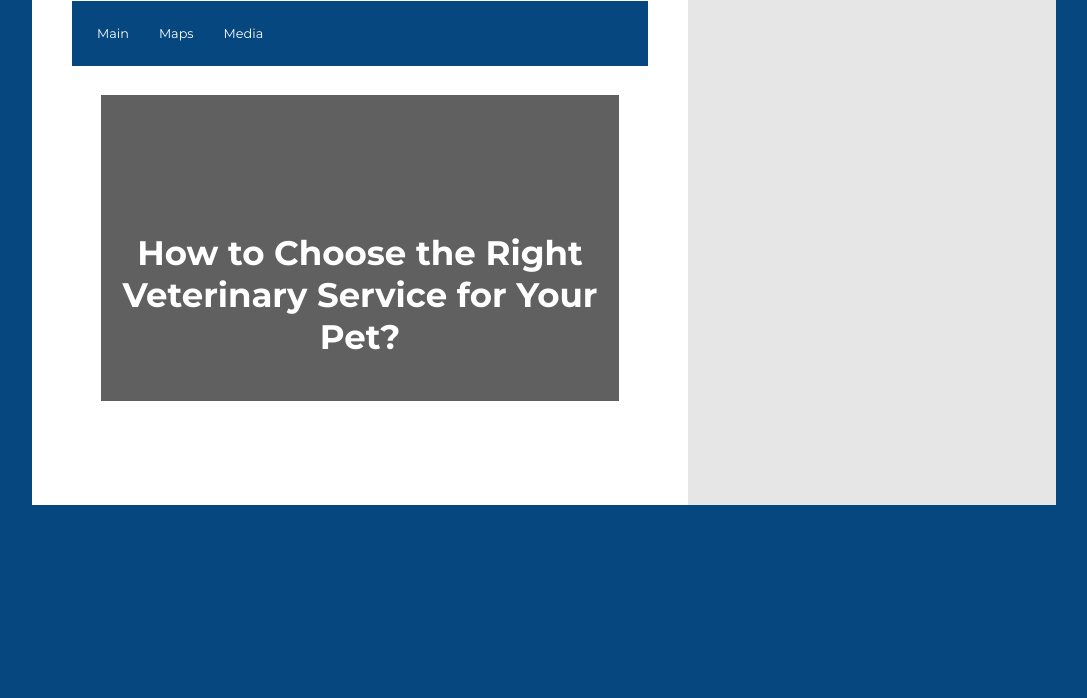
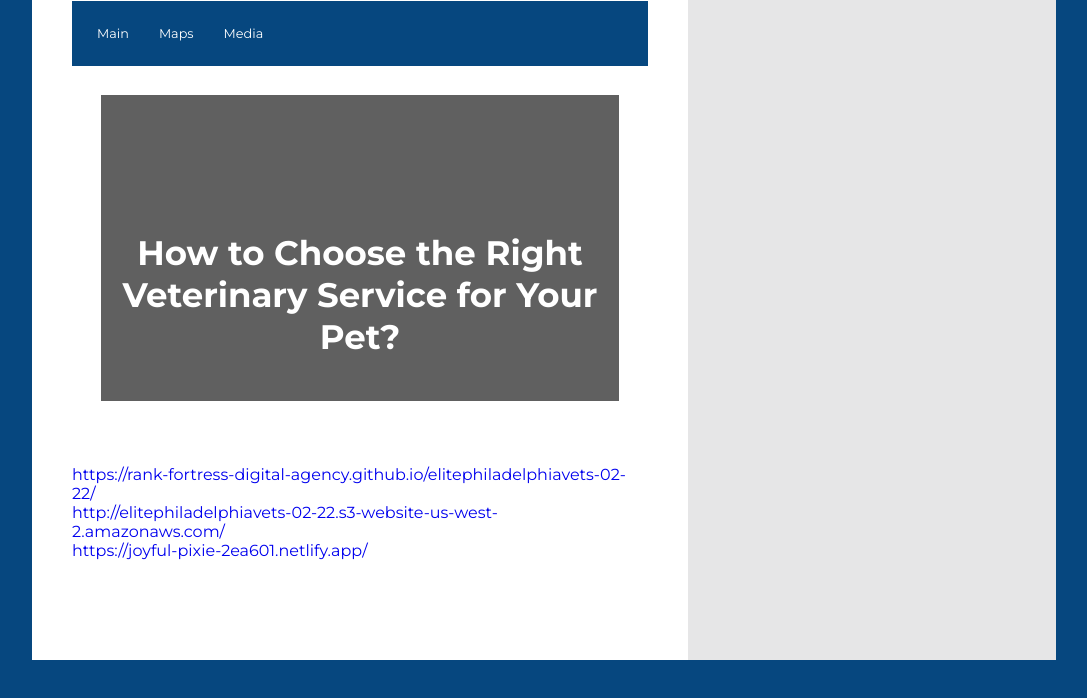
Before and after one commit to Rank-Fortress-Digital-Agency/elitephiladelphiavets-01-22, a plain HTML site: page index.html in a window 1280 px wide. Shown: the part 6678-7376 px from the top of the page, without its empty margins (96-1183 px from the left). Before the commit the page ends 7223 px from the top, so only its background shows below. Drawn offline with Linux system fonts and the light colour scheme.

Commit message:
Add files via upload

```diff
--- a/index.html
+++ b/index.html
@@ -285,6 +285,15 @@ img {
         <iframe src="index.html" style="border:0px #ffffff none;" name="" scrolling="yes" frameborder="1" marginheight="0px" marginwidth="0px" height="400px" width="100%" allowfullscreen></iframe>
       </section>
 
+      <section>
+          <a target="_bLank"
+            href="https://rank-fortress-digital-agency.github.io/elitephiladelphiavets-02-22/">https://rank-fortress-digital-agency.github.io/elitephiladelphiavets-02-22/</a><br>
+          <a target="_bLank"
+              href="http://elitephiladelphiavets-02-22.s3-website-us-west-2.amazonaws.com/">http://elitephiladelphiavets-02-22.s3-website-us-west-2.amazonaws.com/</a><br>
+          <a target="_bLank"
+              href="https://joyful-pixie-2ea601.netlify.app/">https://joyful-pixie-2ea601.netlify.app/</a>
+      </section>
+
     </div>
 
     <!-- Sidebar -->
```
